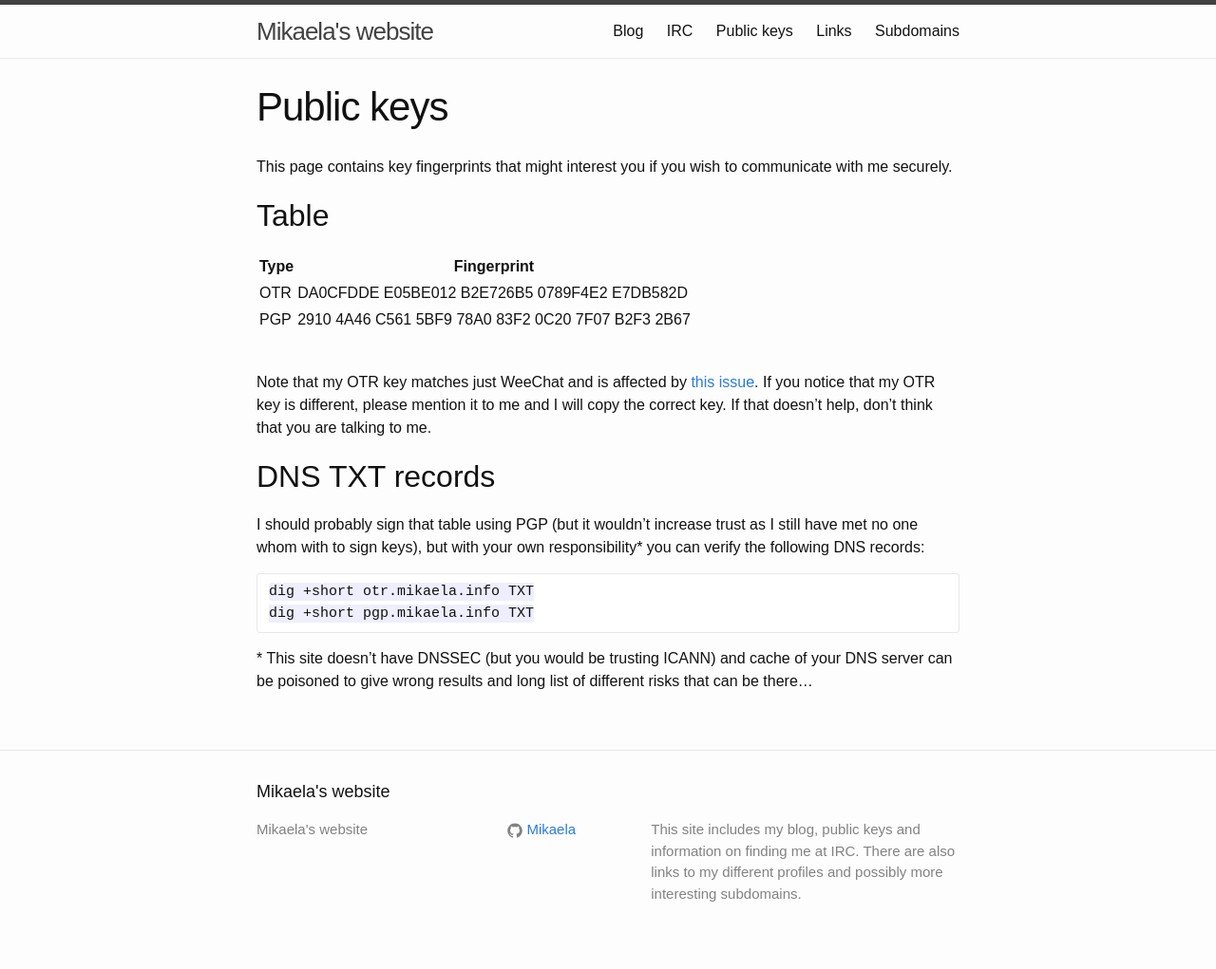
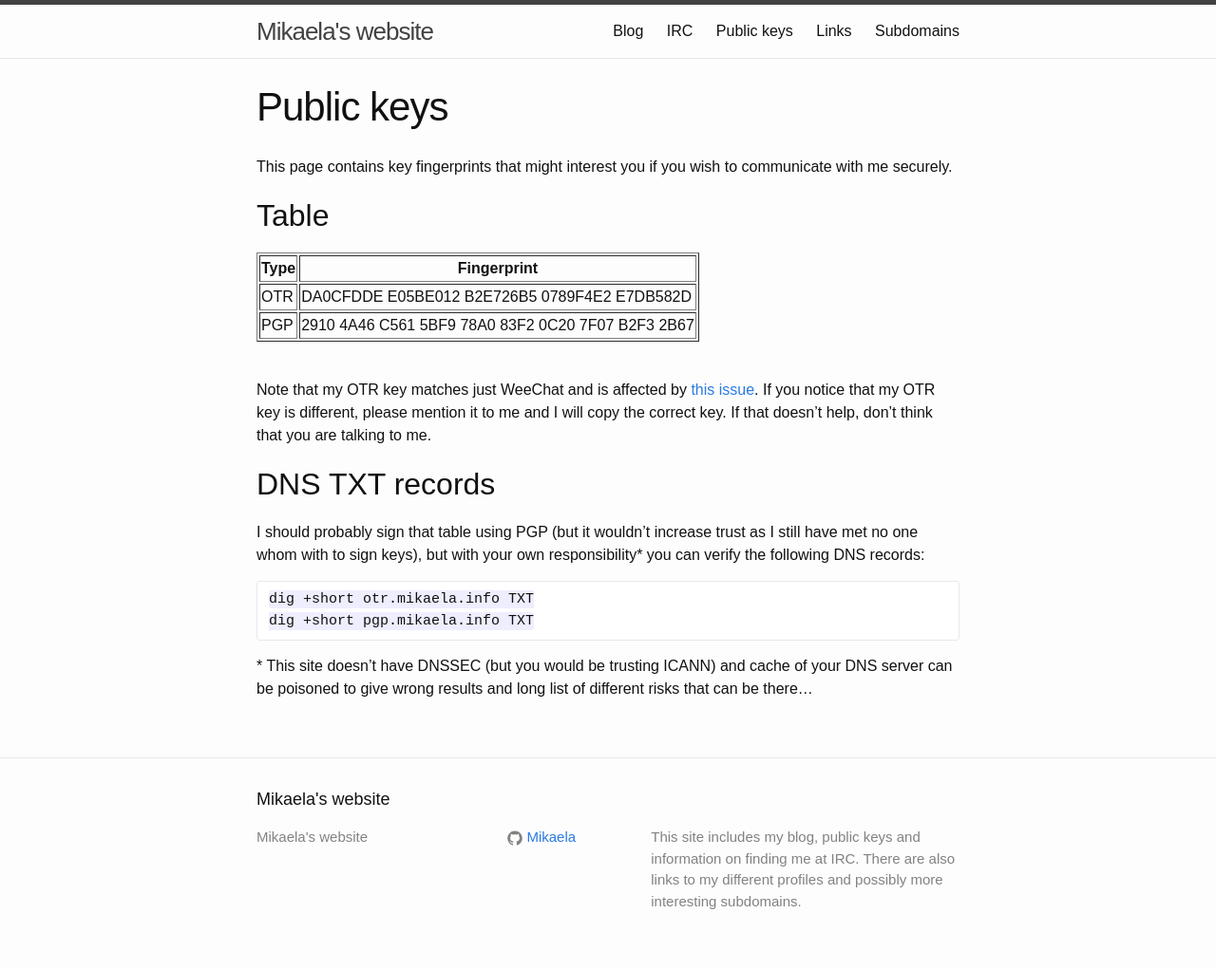
Before and after one commit to Mikaela/mikaela.github.io, a Jekyll site: the page built from pages/keys.markdown, in a window 1280 px wide. Shown: the whole page at 95% size. Built offline with Jekyll 4.4.1, drawn with Linux system fonts in a browser that asks for light colours; Markdown is read by kramdown in place of the engine named in the settings.

Commit message:
keys: fix table

```diff
--- a/pages/keys.markdown
+++ b/pages/keys.markdown
@@ -9,10 +9,20 @@ to communicate with me securely.
 
 ## Table
 
-| Type | Fingerprint |
-|------|-------------|
-| OTR | DA0CFDDE E05BE012 B2E726B5 0789F4E2 E7DB582D |
-| PGP | 2910 4A46 C561 5BF9 78A0  83F2 0C20 7F07 B2F3 2B67 |
+<table border="1">
+    <tr>
+        <th>Type</th>
+        <th>Fingerprint</th>
+    </tr>
+    <tr>
+        <td>OTR</td>
+        <td>DA0CFDDE E05BE012 B2E726B5 0789F4E2 E7DB582D</td>
+    </tr>
+    <tr>
+        <td>PGP</td>
+        <td>2910 4A46 C561 5BF9 78A0  83F2 0C20 7F07 B2F3 2B67</td>
+    </tr>
+</table>
 
 <br/>
 
```
